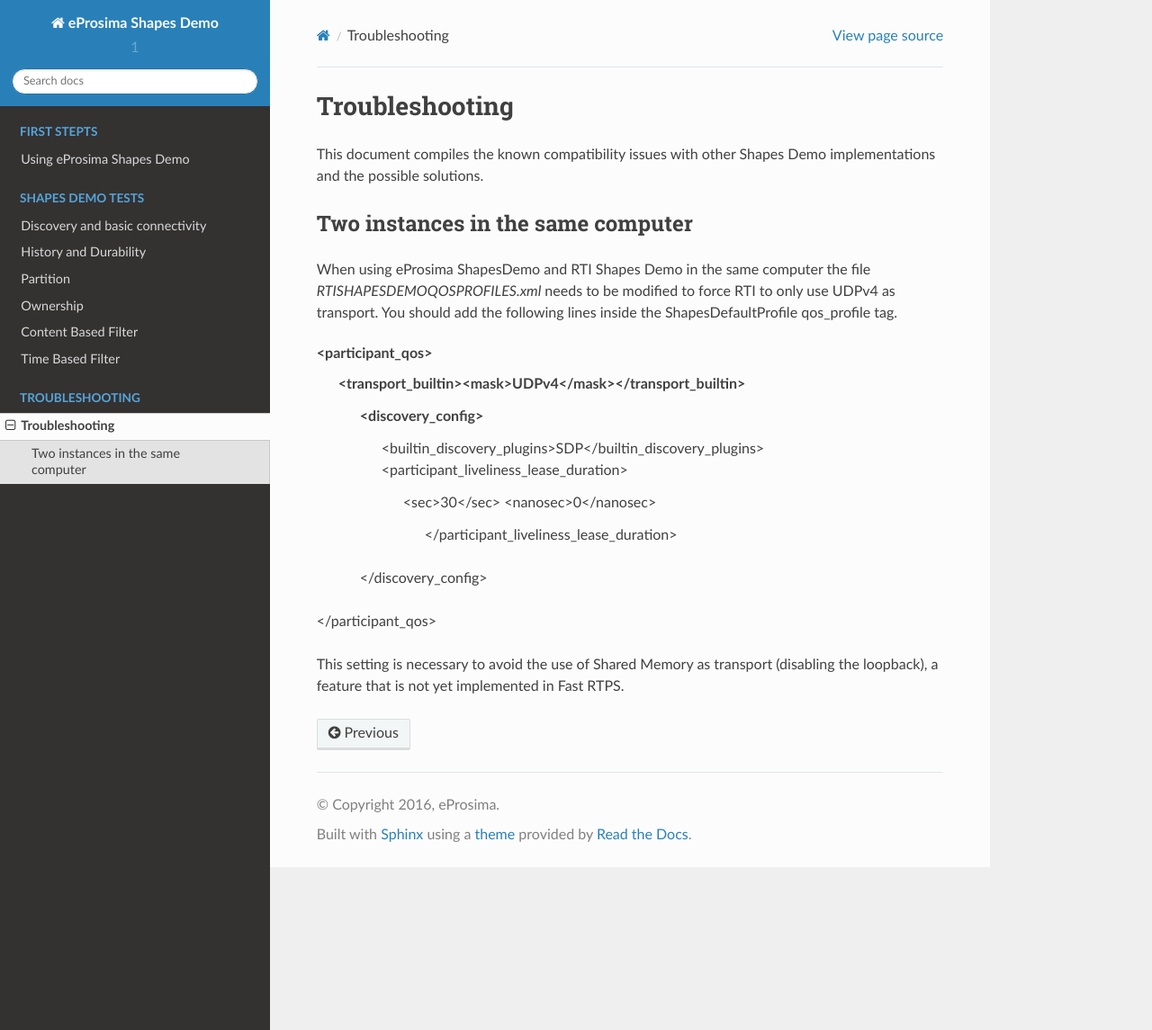
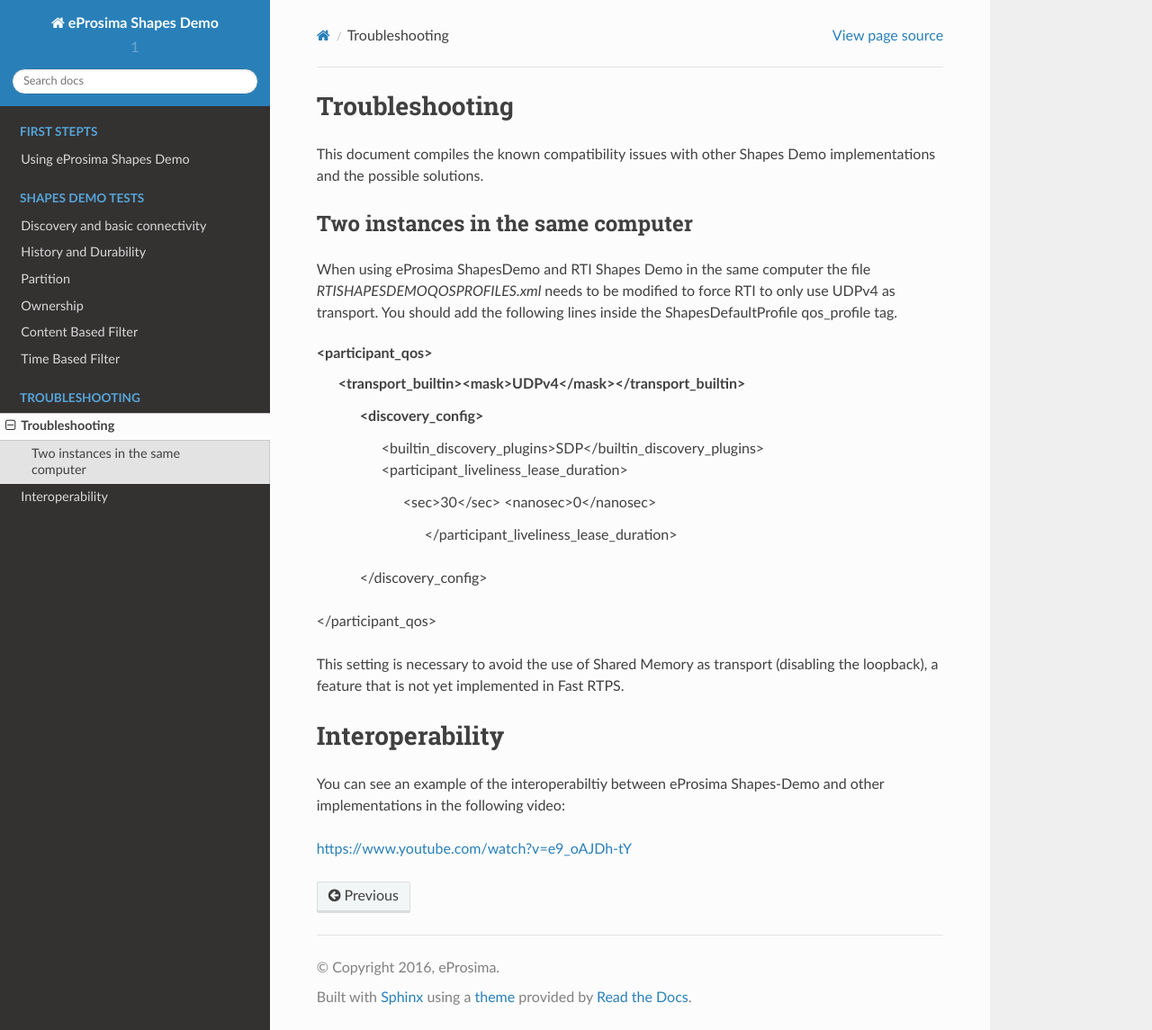
Before and after one commit to eProsima/Shapes-Demo-Docs, a Sphinx documentation site: the page built from docs/troubleshooting.rst, in a window 1280 px wide and 1145 px high. Shown: the whole window at 90% size. Built offline with Sphinx 7.4.7 and the Read the Docs theme 2.0.0, drawn with Linux system fonts in a browser that asks for light colours.

Commit message:
Update troubleshooting.rst

```diff
--- a/docs/troubleshooting.rst
+++ b/docs/troubleshooting.rst
@@ -21,3 +21,10 @@
 </participant_qos>
 
 This setting is necessary to avoid the use of Shared Memory as transport (disabling the loopback), a feature that is not yet implemented in Fast RTPS.
+
+Interoperability
+================
+
+You can see an example of the interoperabiltiy between eProsima Shapes-Demo and other implementations in the following video:
+
+https://www.youtube.com/watch?v=e9_oAJDh-tY
```
